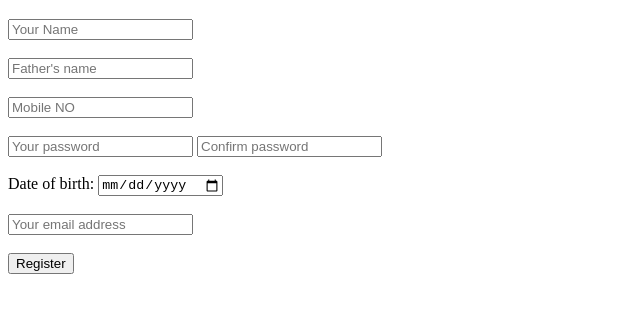
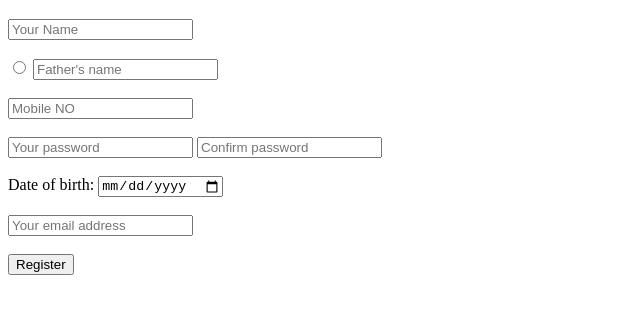
Before and after one commit to 8302vijayanm/CS3003, a plain HTML site: page index.html in a window 1280 px wide. Shown: the part 61-374 px from the top of the page, without its empty margins (0-640 px from the left). Drawn offline with Linux system fonts and the light colour scheme.

Commit message:
Update index.html

```diff
--- a/index.html
+++ b/index.html
@@ -7,6 +7,7 @@
     <h1>Registration form</h1>
      <form>
      <input type="text" placeholder="Your Name" /> <br /> <br />
+     <input type="radio" />
      <input type="text" placeholder="Father's name" /> <br /> <br />
      <input type="text" placeholder="Mobile NO" /> <br /> <br />
      <input type="password" placeholder="Your password" />
```
